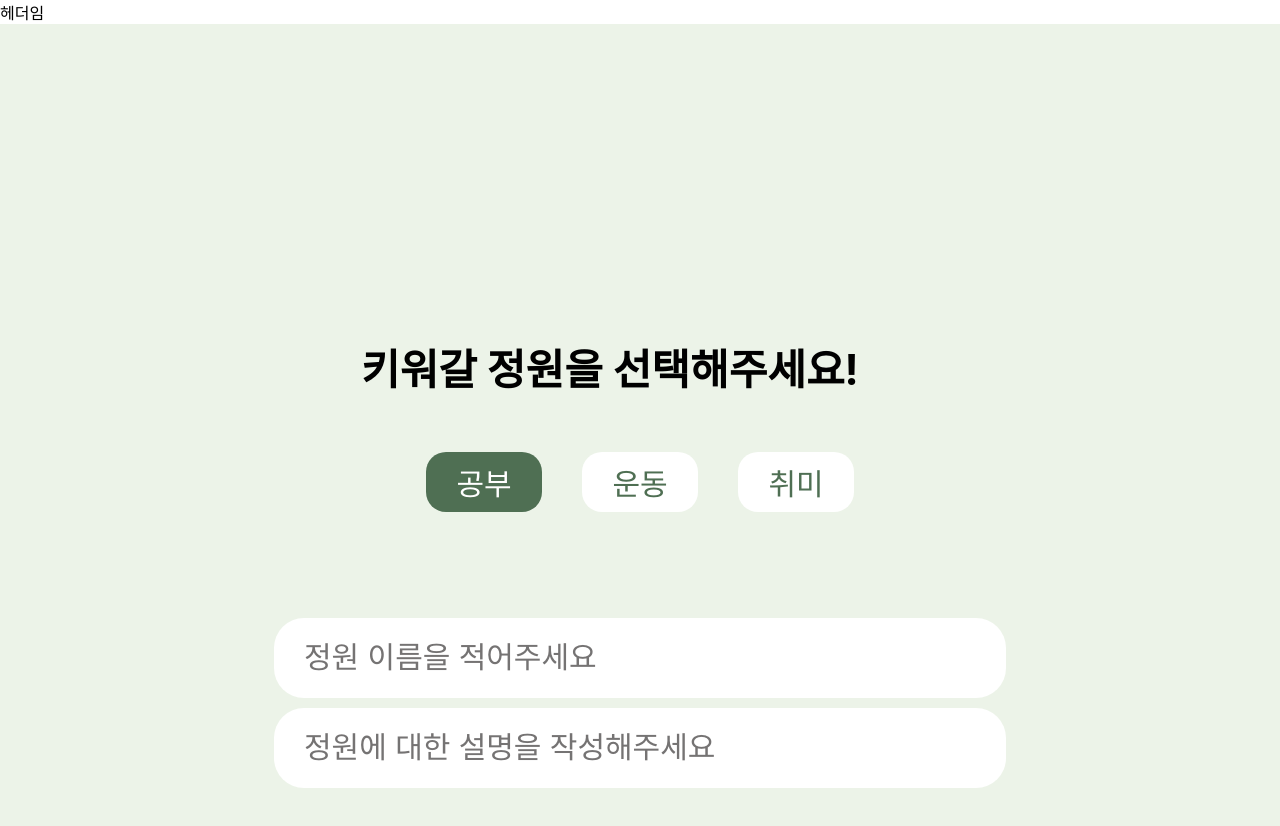
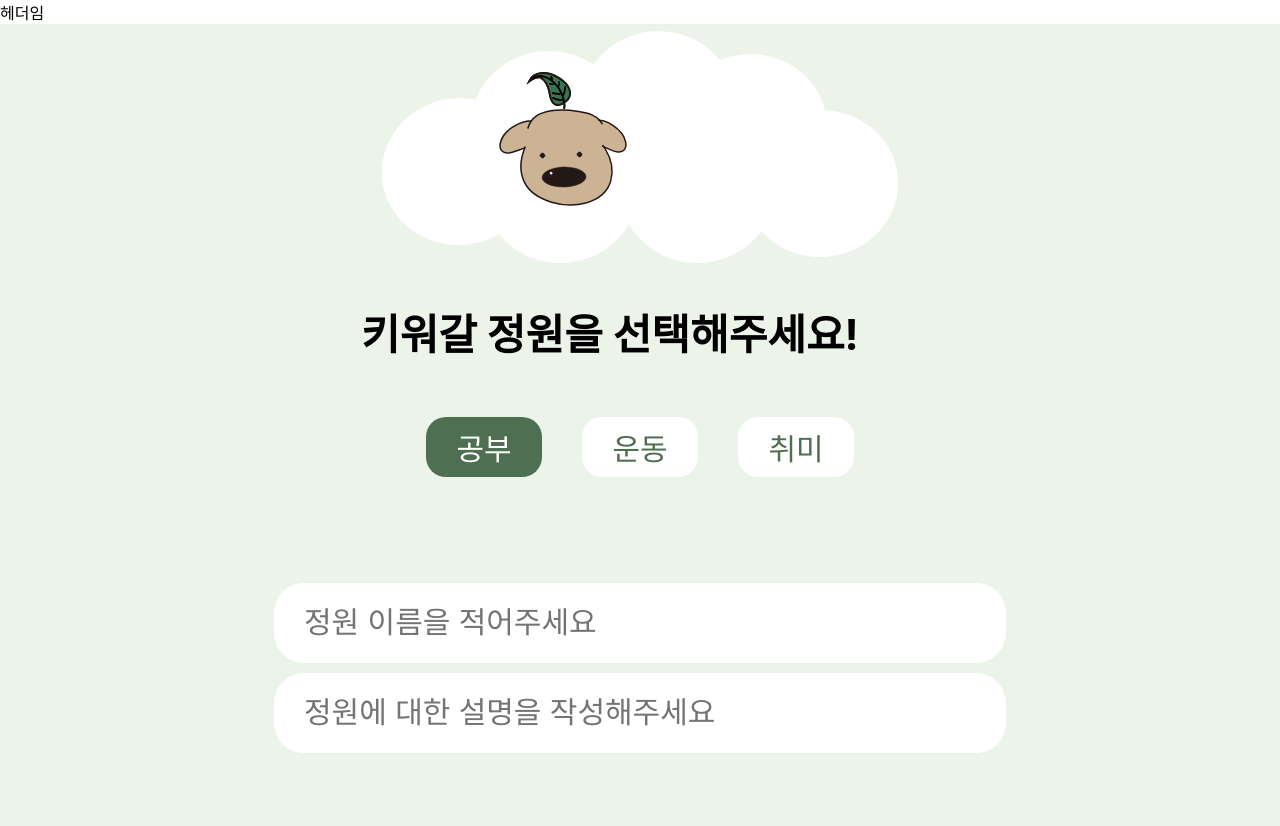
Before and after one commit to seungboshim/wantPlant_WFE, a React (Create React App) app in the folder front-end/: page /makeGarden in a window 1280 px wide. Shown: the top 826 px of the page. Built offline with nearby package versions, Linux system fonts and the light colour scheme; the HTML template or start-up script is replaced by a standard one.

Commit message:
feat: 사진 추가

```diff
--- a/front-end/src/pages/makeGarden/MakeGarden.jsx
+++ b/front-end/src/pages/makeGarden/MakeGarden.jsx
@@ -7,6 +7,7 @@ import styled from "styled-components";
 //import Buttons from "../../components/makeGardenContent/Buttons";
 import ClickHandler from "../../components/makeGardenContent/ClickHandler";
 import Input from "../../components/makeGardenContent/Input";
+import { ReactComponent as DogCloud } from "../../assets/images/dog_cloud.svg";
 
 
 /** 정원 생성 페이지 */
@@ -14,15 +15,16 @@ export default function MakeGarden() {
     //const buttons = [<StudyButton/>, <ExerciseButton/>, <HobbyButton/>];
     return (
         <Layout>
+            <DogCloud/>
             <Category>
                 <Title>
                     키워갈 정원을 선택해주세요!
                 </Title>
-            <ClickHandler/>
+                <ClickHandler />
             </Category>
             <InputWrapper>
-            <Input placeholder={"정원 이름을 적어주세요"}/>
-            <Input placeholder={"정원에 대한 설명을 작성해주세요"}/>
+                <Input placeholder={"정원 이름을 적어주세요"} />
+                <Input placeholder={"정원에 대한 설명을 작성해주세요"} />
             </InputWrapper>
         </Layout>
     );
@@ -43,7 +45,7 @@ const Category = styled.div`
     align-items: center;
     width: 558px;
     height: 162px;
-    margin-top: 312px;
+    margin-top: 30px;
     gap: 66px;
 `
 const Title = styled.span`
```
Also changed, not shown: front-end/src/assets/images/dog_cloud.svg (added). Lines whose indentation alone changed are shown as unchanged.
